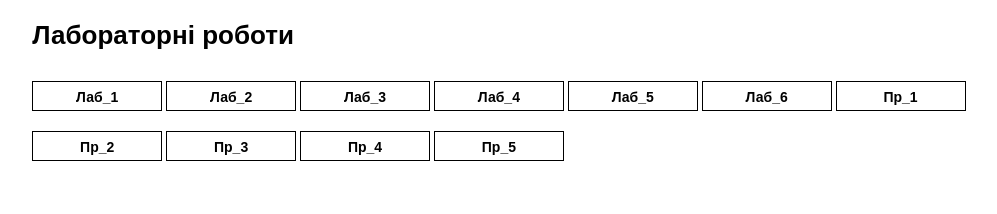
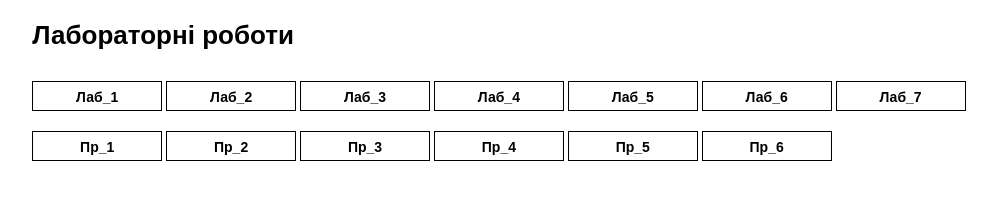
Before and after one commit to borbulevich/_WEB_, a plain HTML site: page index.html in a window 1280 px wide. Shown: the whole page, without its empty margins (93-1090 px from the left). Drawn offline with Linux system fonts and the light colour scheme.

Commit message:
Add Lab 7 and Practical 6 buttons to index.html
Added new buttons for Lab 7 and Practical 6.

```diff
--- a/index.html
+++ b/index.html
@@ -200,6 +200,36 @@
         .btn10:hover {
             background-color: #d2e17f;
         }
+        .btn11 {
+            display: inline-block;
+            width: 130px;
+            height: 30px;
+            border: 1px solid #000;
+            text-decoration: none;
+            color: black;
+            text-align: center;
+            line-height: 30px;
+            font-weight: bold;
+            margin: 10px 0;
+        }
+        .btn11:hover {
+            background-color: #eaf0c3;
+        }
+        .btn12 {
+            display: inline-block;
+            width: 130px;
+            height: 30px;
+            border: 1px solid #000;
+            text-decoration: none;
+            color: black;
+            text-align: center;
+            line-height: 30px;
+            font-weight: bold;
+            margin: 10px 0;
+        }
+        .btn12:hover {
+            background-color: #394203;
+        }
     </style>
 </head>
 <body>
@@ -214,11 +244,13 @@
                     <a href="lr_4/lr_4.html" class="btn3">Лаб_4</a>
                     <a href="lr_5/lr_5.html" class="btn5">Лаб_5</a>
                     <a href="lr_6/lr_6.html" class="btn8">Лаб_6</a>
+                     <a href="lr_7/lr_7.html" class="btn12">Лаб_7</a>
                     <a href="Pr_1/Pr_1.html" class="btn4">Пр_1</a>
                     <a href="Pr_2/Pr_2.html" class="btn6">Пр_2</a>
                     <a href="Pr_3/Pr_3.html" class="btn7">Пр_3</a>
                     <a href="Pr_4/Pr_4.html" class="btn9">Пр_4</a>
                     <a href="Pr_5/Pr_5.html" class="btn10">Пр_5</a>
+                    <a href="Pr_6/Pr_6.html" class="btn11">Пр_6</a>
 
                 </nav>
             </section>
```
